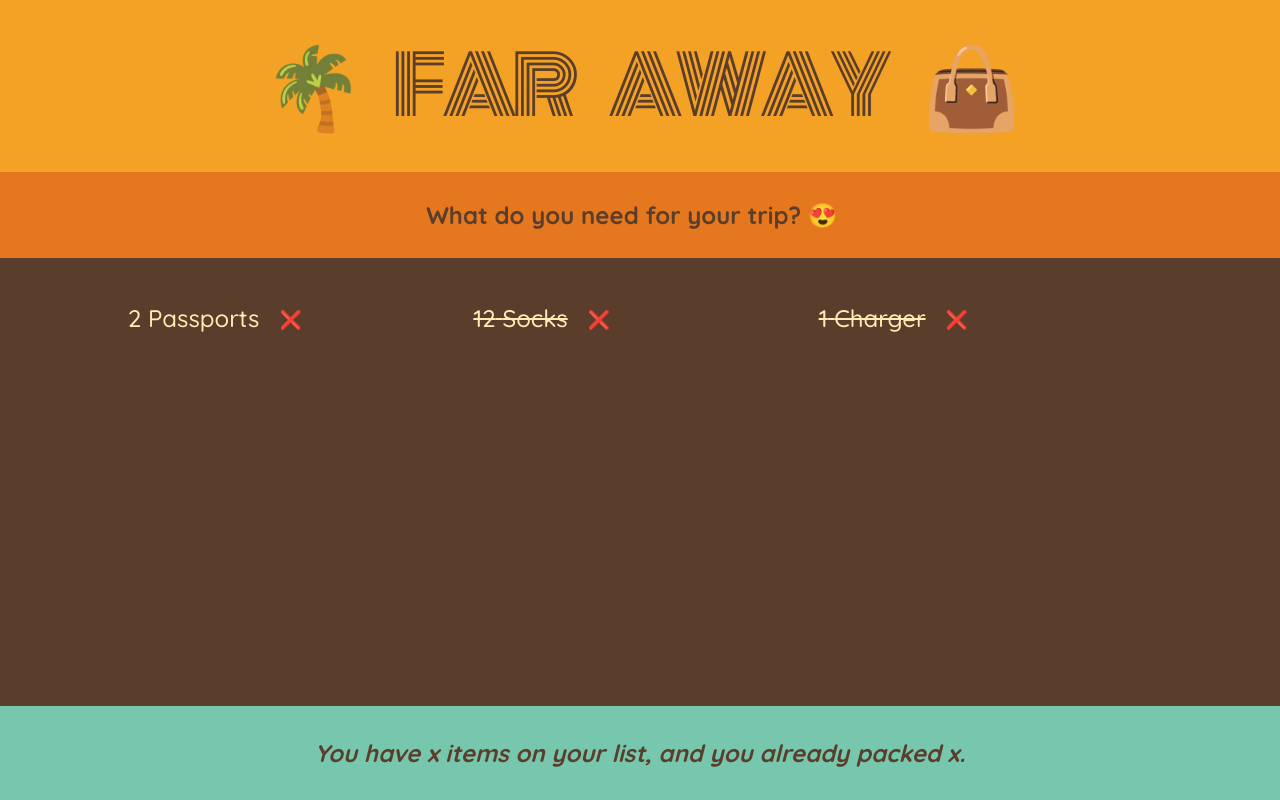
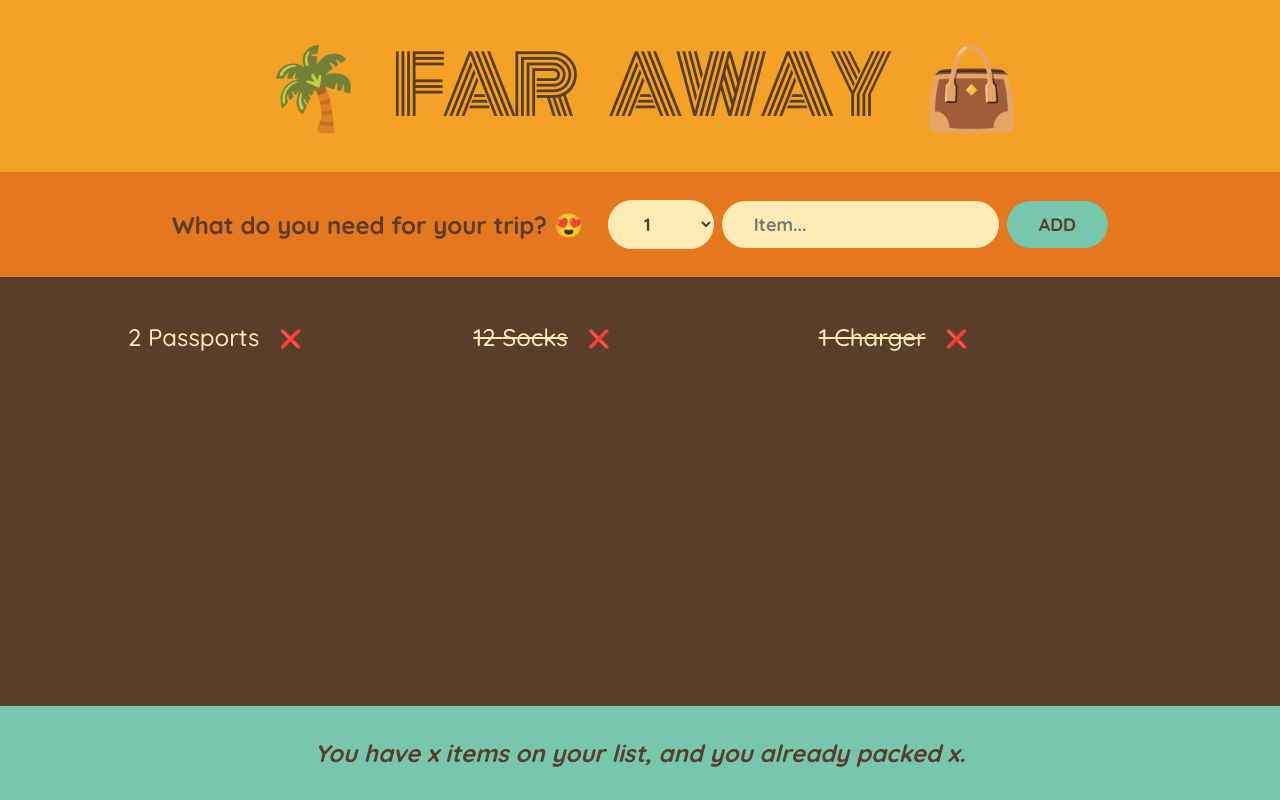
Before and after one commit to IrisWRX/react-learning, a React (Create React App) app in the folder travel-list/: page / in a window 1280 px wide. Built offline with nearby package versions, Linux system fonts and the light colour scheme.

Commit message:
built the form

```diff
--- a/travel-list/src/App.js
+++ b/travel-list/src/App.js
@@ -24,6 +24,17 @@
   return (
     <div className="add-form">
       <h3>What do you need for your trip? 😍</h3>
+      <select>
+        {/* (_, i) is like a map function. inside it, _ is the current value, i is the index */}
+        {/* when rendering a list, need to give each element a unique key */}
+        {Array.from({ length: 20 }, (_, i) => i + 1).map((num) => (
+          <option value={num} key={num}>
+            {num}
+          </option>
+        ))}
+      </select>
+      <input type="text" placeholder="Item..." />
+      <button>ADD</button>
     </div>
   );
 }
@@ -34,7 +45,7 @@
       <ul>
         {initialItems.map((item) => (
           // <name of component / name of prop / object itself (argument in each iteration over the array)
-          <Item item={item} />
+          <Item item={item} key={item.id} />
         ))}
       </ul>
     </div>
```
